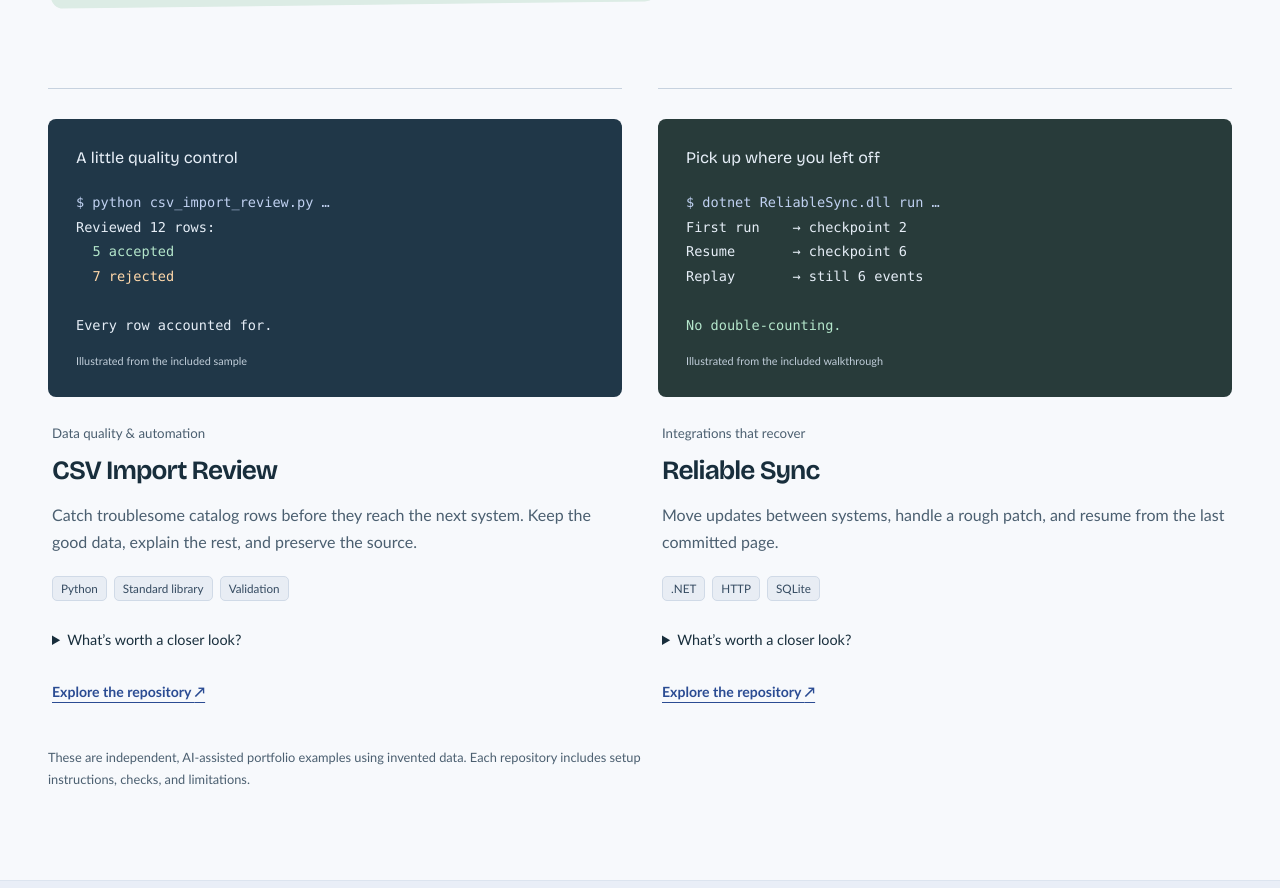
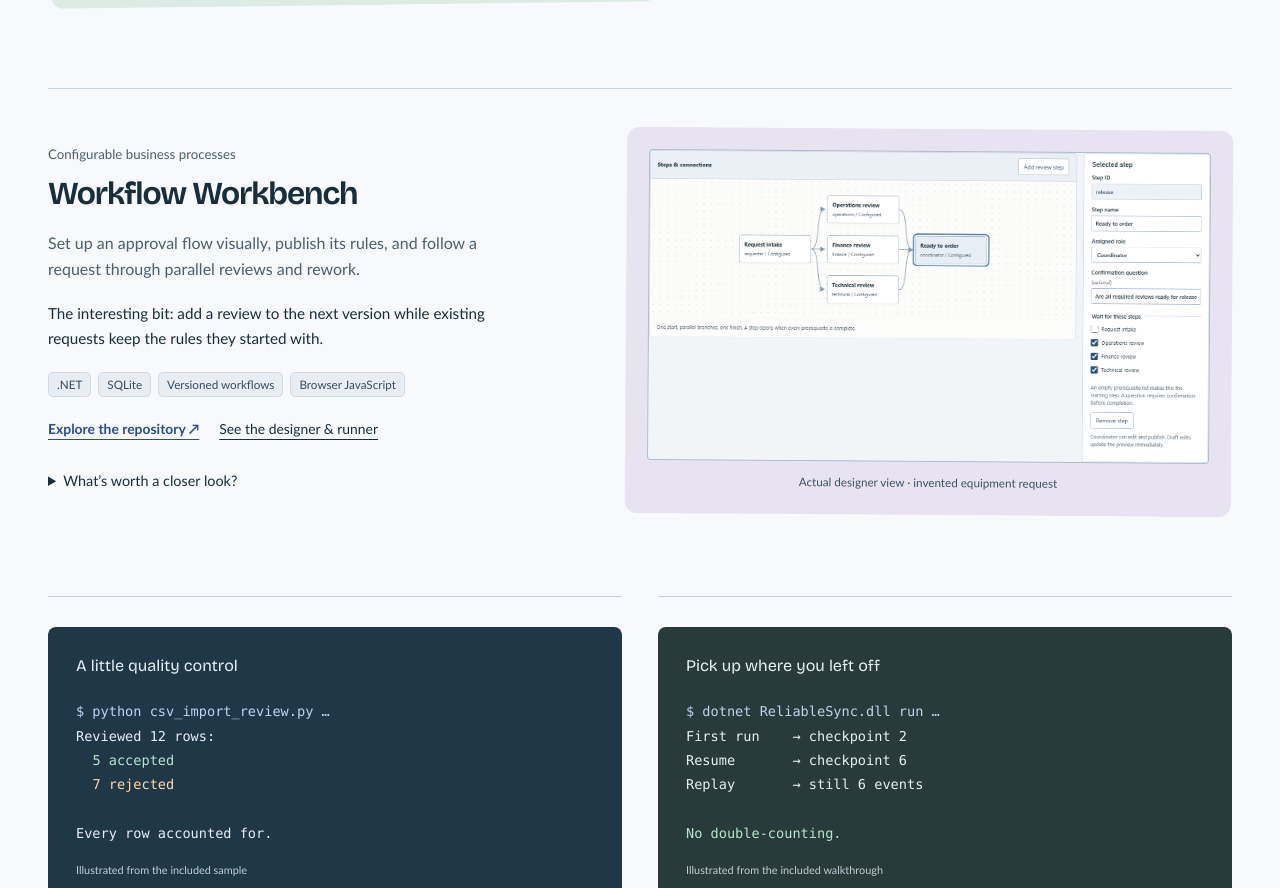
Before and after one commit to PatrickSchaller/patrickschaller.github.io, a website: page site/index.html in a window 1280 px wide. Shown: the part 2162-3050 px from the top of the page. Drawn offline with Linux system fonts and the light colour scheme.

Commit message:
Show the configurable workflow designer and runner in the portfolio

```diff
--- a/site/index.html
+++ b/site/index.html
@@ -64,6 +64,11 @@
         <div class="project-copy"><p class="project-type">AI with a useful job</p><h3 id="label-title">Label Review</h3><p>Compare two product labels, see what changed, and give unclear readings the human attention they deserve.</p><p class="project-point">The interesting bit: AI reads the evidence. Code compares it. A person checks the originals.</p><ul class="tech" aria-label="Label Review technologies"><li>.NET</li><li>Vision API</li><li>Structured output</li></ul><div class="project-links"><a href="https://github.com/PatrickSchaller/label-comparison-demo">Explore the repository <span aria-hidden="true">↗</span></a><a href="https://github.com/PatrickSchaller/label-comparison-demo/blob/main/docs/code-walkthrough.md">Follow the process</a></div><details><summary>What’s worth a closer look?</summary><p>Extraction separates readable, absent, and unclear content. The comparison preserves changes to numbers, units, and ingredient order. An unclear reading stays flagged after review.</p><p class="project-scope">The no-key sample uses prepared fixtures. Live AI requires your own API account; paid extraction accuracy has not been evaluated. Runs locally.</p></details></div>
       </article>
 
+      <article class="featured project-workflow" id="workflow" aria-labelledby="workflow-project-title">
+        <div class="project-copy"><p class="project-type">Configurable business processes</p><h3 id="workflow-project-title">Workflow Workbench</h3><p>Set up an approval flow visually, publish its rules, and follow a request through parallel reviews and rework.</p><p class="project-point">The interesting bit: add a review to the next version while existing requests keep the rules they started with.</p><ul class="tech" aria-label="Workflow Workbench technologies"><li>.NET</li><li>SQLite</li><li>Versioned workflows</li><li>Browser JavaScript</li></ul><div class="project-links"><a href="https://github.com/PatrickSchaller/workflow-workbench">Explore the repository <span aria-hidden="true">↗</span></a><a href="https://github.com/PatrickSchaller/workflow-workbench#five-minute-walkthrough">See the designer & runner</a></div><details><summary>What’s worth a closer look?</summary><p>Parallel reviewers share a prerequisite gate. Role checks and required questions run on the server. Sending back starts a new review cycle, and state changes commit together with their history.</p><p class="project-scope">Independent local demo with fictional identities. Sign-in is simulated; no company systems or notifications are connected.</p></details></div>
+        <figure class="project-visual workflow-visual"><img src="assets/workflow-workbench.png" alt="Workflow Workbench designer with three parallel review branches, a final approval, and a role and prerequisite inspector." width="1400" height="773" loading="lazy"><figcaption>Actual designer view · invented equipment request</figcaption></figure>
+      </article>
+
       <div class="small-projects">
         <article class="small-project" aria-labelledby="csv-title"><div class="terminal terminal-csv" aria-label="CSV Import Review sample output"><span class="terminal-label">A little quality control</span><pre><code><span class="terminal-command">$ python csv_import_review.py …</span>
 Reviewed 12 rows:
--- a/site/styles.css
+++ b/site/styles.css
@@ -104,6 +104,7 @@ nav a:hover { text-decoration: underline; }
 .project-visual { margin: 0; padding: 22px; border-radius: 12px; overflow: hidden; min-width: 0; }
 .inventory-visual { background: #dfe7fa; transform: rotate(.7deg); }
 .label-visual { background: #dcece5; transform: rotate(-.7deg); }
+.workflow-visual { background: #e8e3f0; transform: rotate(.4deg); }
 .project-visual img { border-radius: 4px; width: 100%; border: 1px solid #aebdce; }
 .project-visual figcaption { font-size: .73rem; color: #3d5368; margin-top: 11px; text-align: center; }
 .project-label { grid-template-columns: 1.06fr .94fr; }
```
Also changed, not shown: tests/portfolio.spec.js (+3 -3 lines), README.md, site/assets/workflow-workbench.png (added).
